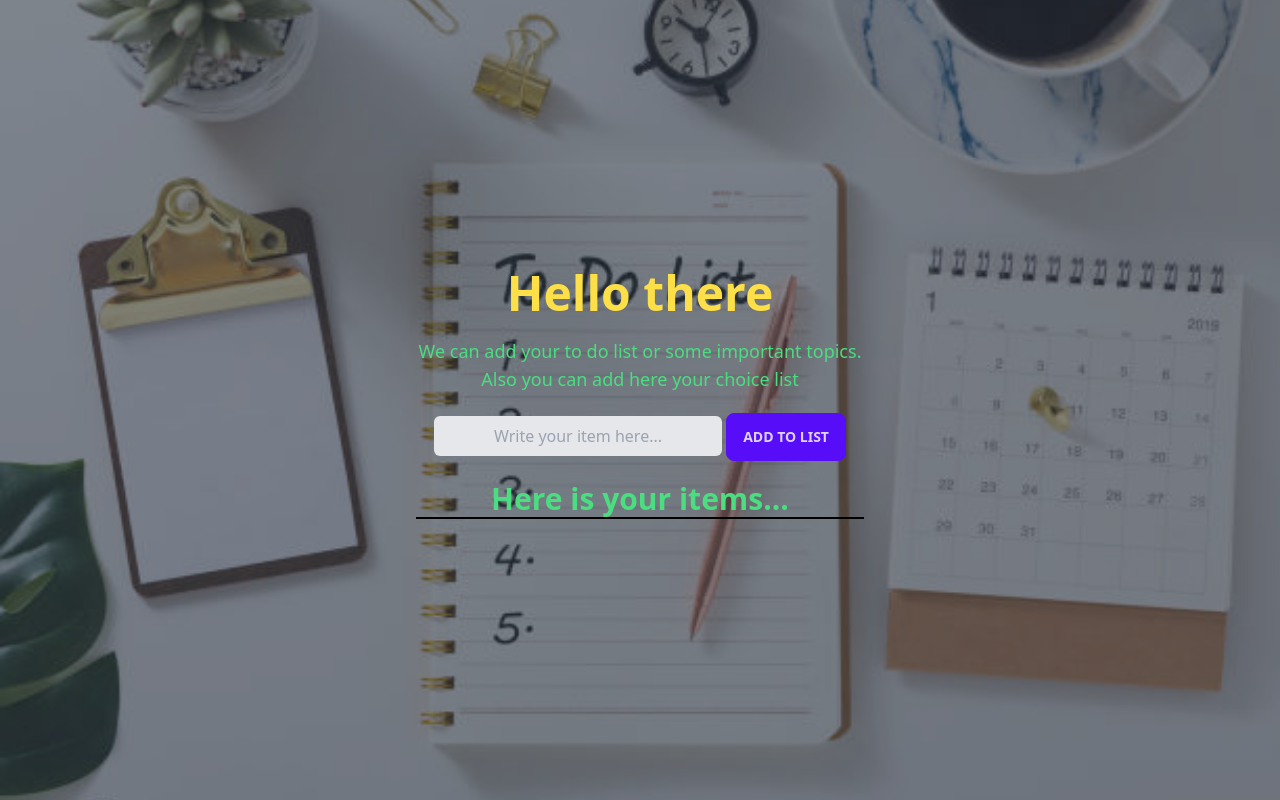
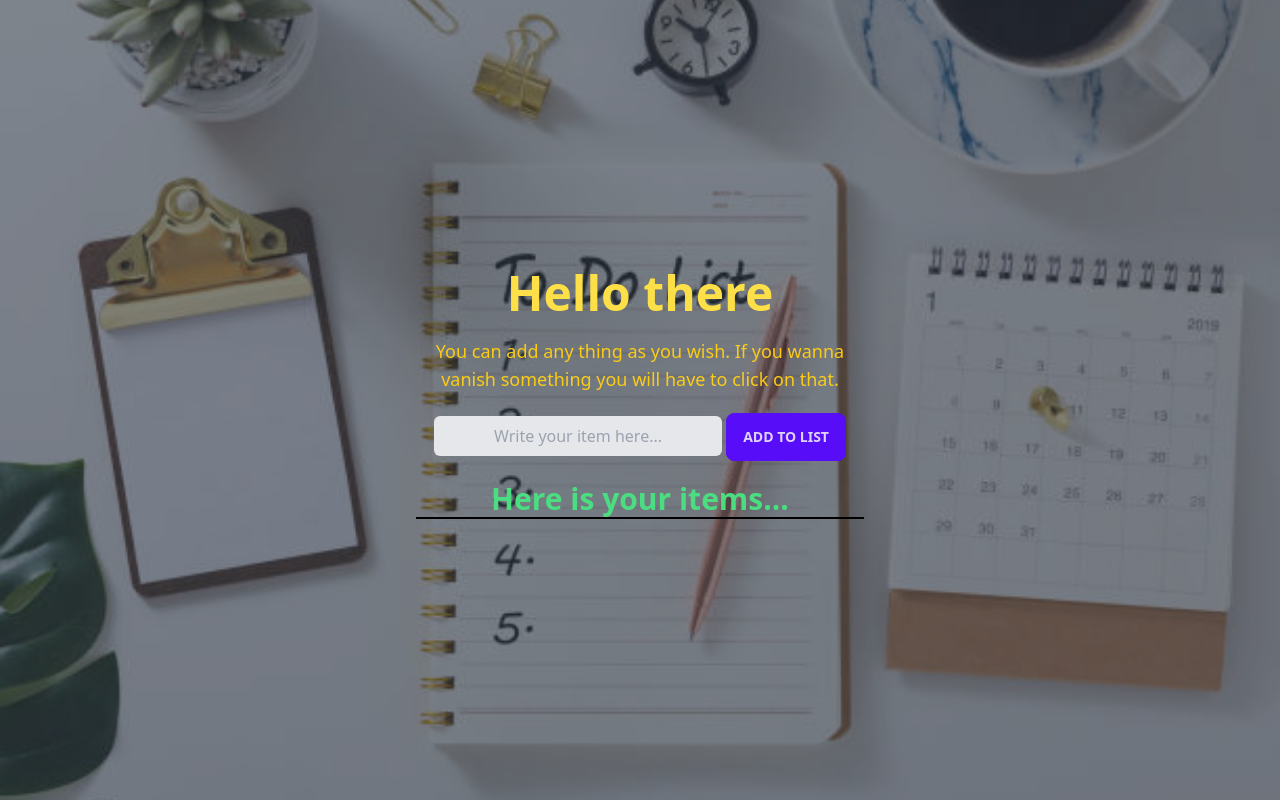
Before and after one commit to AlgoWebBot/to-do-list, a plain HTML site: page index.html in a window 1280 px wide. Drawn offline with nearby package versions, Linux system fonts and the light colour scheme.

Commit message:
change something

```diff
--- a/index.html
+++ b/index.html
@@ -16,7 +16,10 @@
         <div class="hero-content text-center text-neutral-content">
             <div class="max-w-md">
                 <h1 class="mb-5 text-5xl text-yellow-300 font-bold">Hello there</h1>
-                <p class="mb-5 text-lg text-green-400">We can add your to do list or some important topics. Also you can add here your choice list</p>
+                <p class="mb-5 text-lg text-yellow-400">
+                    You can add any thing as you wish.
+                    If you wanna vanish something you will have to click on that.
+                </p>
                 <input type="text" id="item" class="h-10 w-72 rounded-md text-black text-center p-2 bg-gray-200"
                     placeholder="Write your item here...">
                 <button id="submit-btn" class="btn btn-primary">Add to list</button>
```
